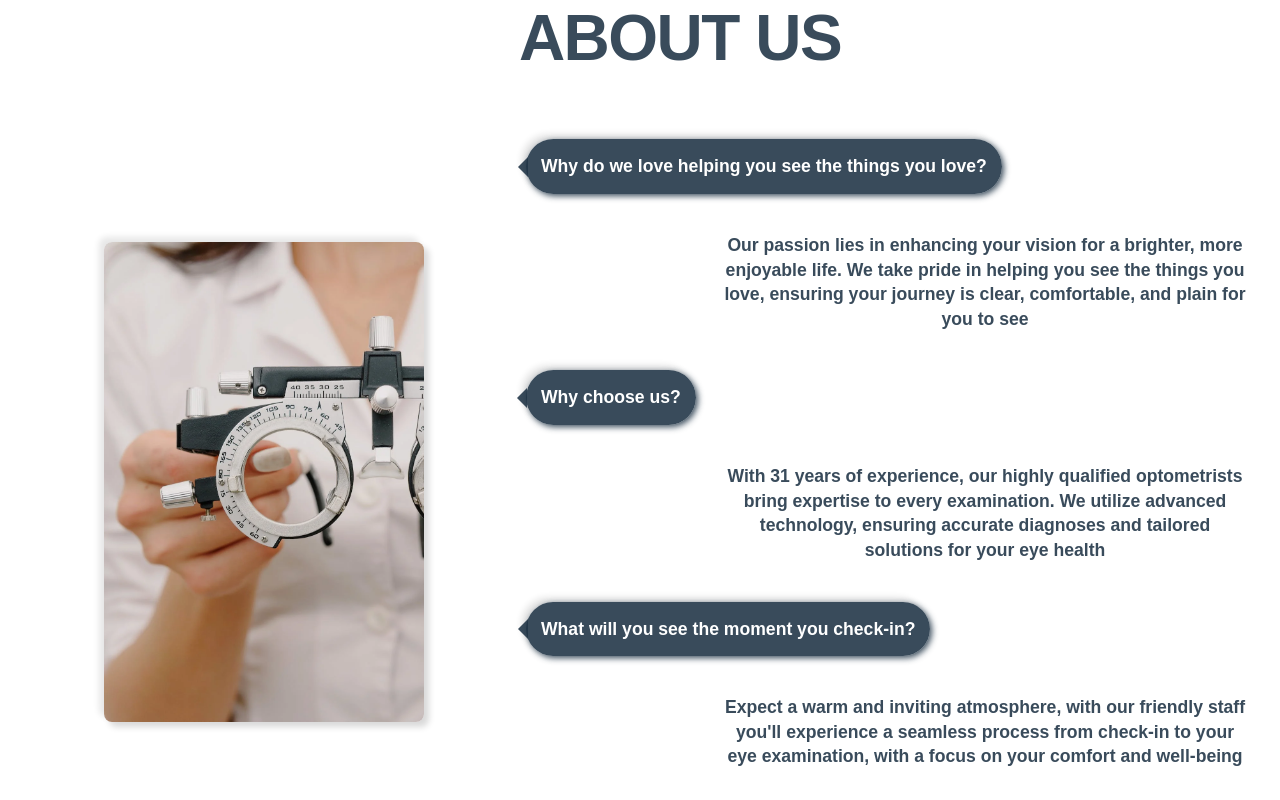
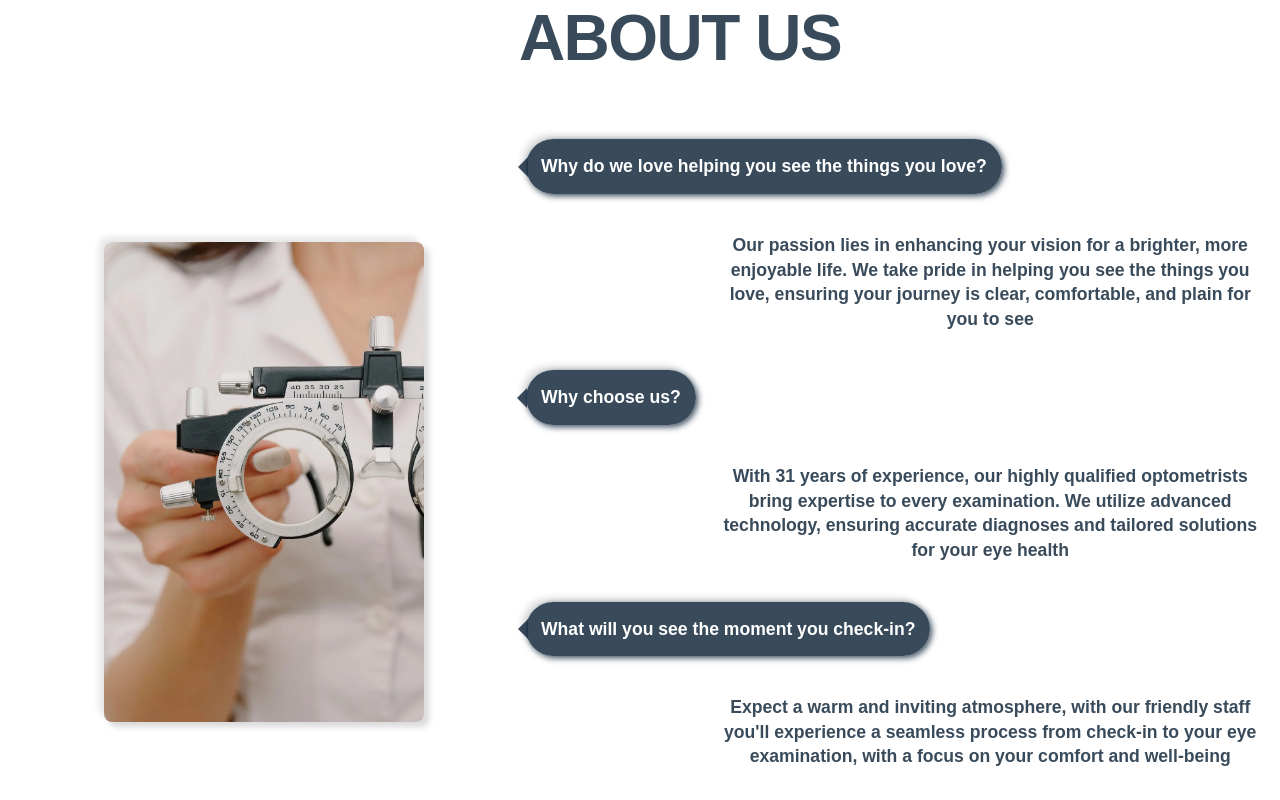
Before and after one commit to AustinMaturure/sylkamohle, a React (Vite) app in the folder sylkemohle/: page / in a window 1280 px wide. Shown: the part 1560-2360 px from the top of the page. Built offline with nearby package versions, Linux system fonts and the light colour scheme; a web font is replaced by a local one.

Commit message:
fix for about section width

```diff
--- a/sylkemohle/src/Hero.css
+++ b/sylkemohle/src/Hero.css
@@ -510,6 +510,7 @@ transition: opacity 1.5s ease-in ;
   align-items: baseline;
   padding: 4px;
   margin-bottom: 40px;
+  min-width: 100%;
   gap: 4px;
 }
 .about-qa-head{
--- a/sylkemohle/src/Hero.jsx
+++ b/sylkemohle/src/Hero.jsx
@@ -13,7 +13,6 @@ import useElementInView from './ElementInView';
 
 import { Link } from 'react-router-dom';
 import Navbar from './Navbar';
-import servicesData from './servicesData.json';
 import { FontAwesomeIcon } from '@fortawesome/react-fontawesome';
 import { faArrowAltCircleRight } from '@fortawesome/free-solid-svg-icons';
 
```
